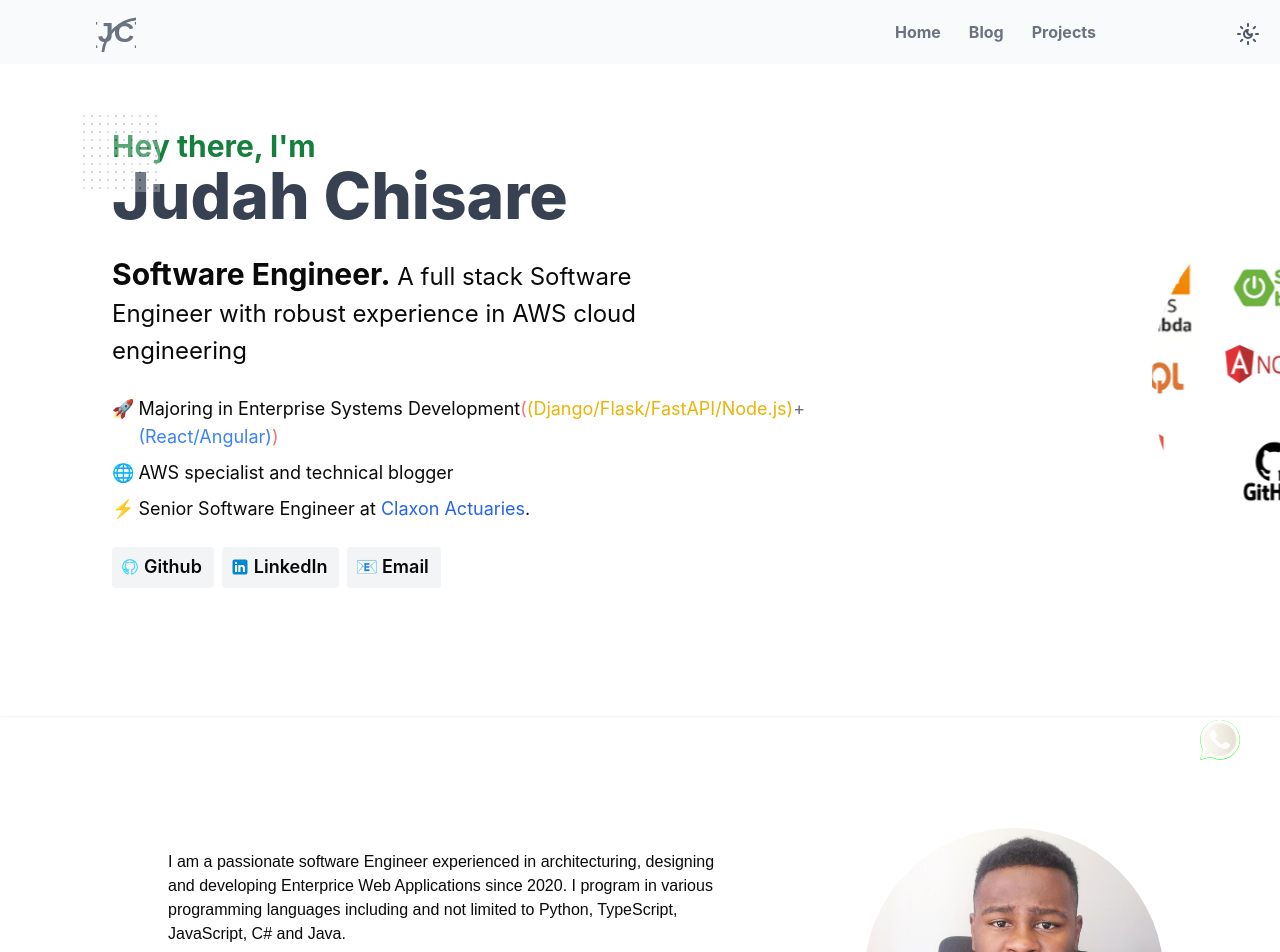
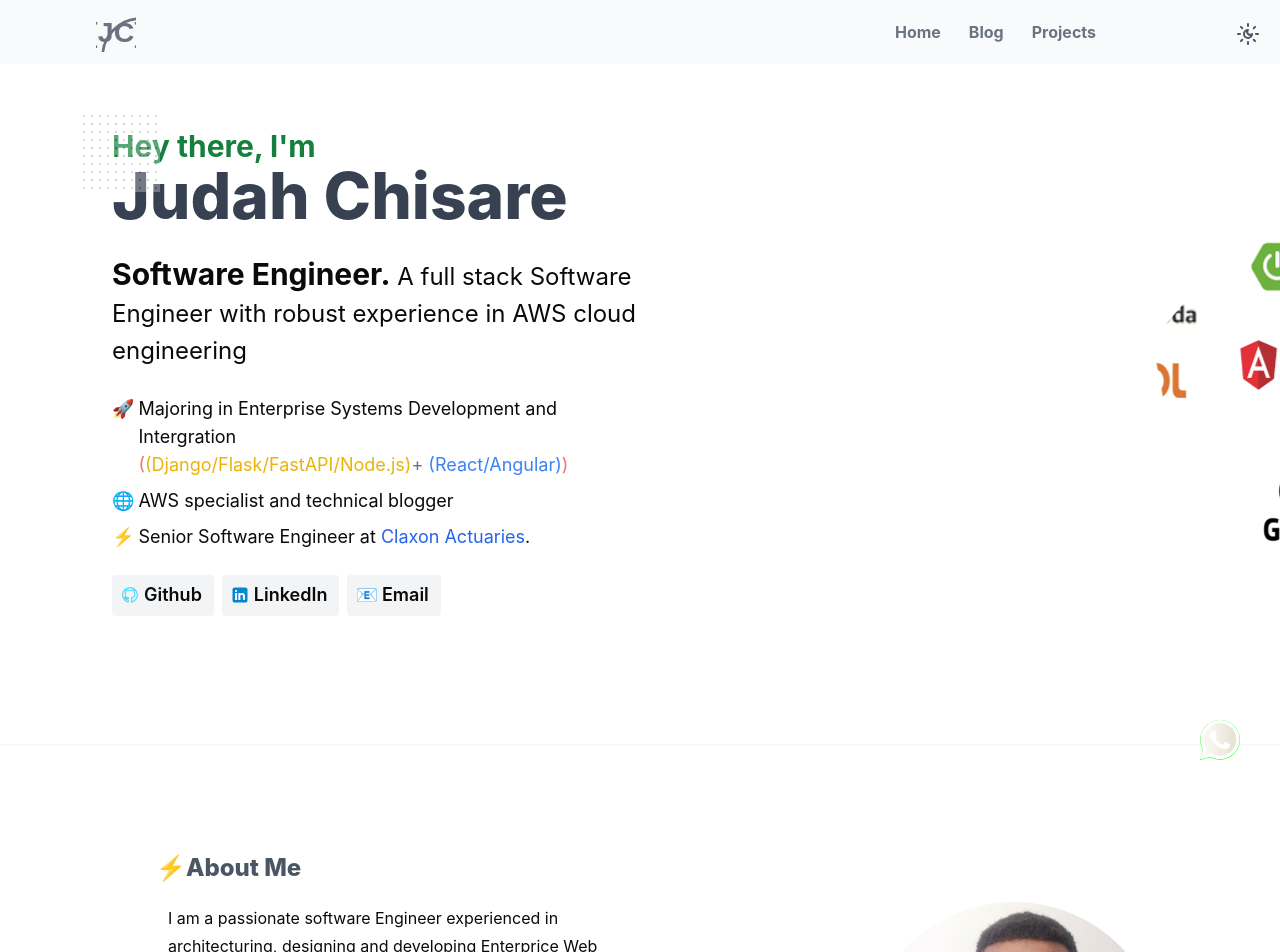
Before and after one commit to judahtc/judahtc.github.io, a React (Vite) app: page / in a window 1280 px wide. Shown: the top 952 px of the page. Built offline with nearby package versions, Linux system fonts and the light colour scheme.

Commit message:
refactor: changed the sape of skills

```diff
--- a/src/components/About.tsx
+++ b/src/components/About.tsx
@@ -34,21 +34,25 @@ export default function About() {
     }, []); // Empty dependency array ensures this effect runs only once
 
     const localstyle = {
-        fontFamily: "Raleway, Arial, sans-serif",
+        fontFamily:
+            'Inter, -apple-system, BlinkMacSystemFont, "Segoe UI", Helvetica, Arial, sans-serif, "Apple Color Emoji", "Segoe UI Emoji", "Segoe UI Symbol"',
+        fontSize: "18px",
+        fontWeight: 400,
+        lineHeight: "24px",
     };
 
     return (
         <>
             <div
-                className="lg:ml-36 lg:mr-20 lg:mt-24 lg:w-1/2 md:ml-52 md:mr-20 md:mt-24 md:w-1/2 mx-3 mt-8  opacity-0 transform translate-y-10 rounded-lg bg-gradient-to-br  lg:py-3 lg:px-3 px-2 dark:text-zinc-400" // Added opacity and translation
+                className="custom-base-text left-20 lg:ml-36 lg:mr-20 lg:mt-24 lg:w-1/2 md:ml-52 md:mr-20 md:mt-24 md:w-1/2 mx-3 mt-8  opacity-0 transform translate-y-10 rounded-lg bg-gradient-to-br  lg:py-3 lg:px-3 px-2 dark:text-zinc-400" // Added opacity and translation
                 id="animatedText"
                 style={localstyle}
             >
-                <div className="title lg:hidden dark:text-zinc-900  font-bold text-lg lg:ml-3 md:ml-3  text-gray-700  lg:font-extrabold lg:text-2xl mb-5 lg:text-white md:font-extrabold md:text-2xl  md:text-white">
+                <div className="title  dark:text-zinc-400  font-bold text-lg dmd:ml-3  text-gray-700  lg:font-extrabold lg:text-2xl mb-5 lg:text-gray-600 md:font-extrabold md:text-2xl  md:text-white">
                     ⚡About Me
                 </div>
 
-                <div className="lg:w-11/12 lg:ml-3 lg:mb-3 lg:text-base w-full ml-3 mb-3 text-[0.90rem] leading-6">
+                <div className="lg:w-10/12 lg:ml-3 lg:mb-3 lg:text-base lg:leading-7 w-full ml-3 mb-3 text-[0.90rem] leading-6 ">
                     <p className="first mb-3 mr-3">
                         I am a passionate software Engineer experienced in
                         architecturing, designing and developing Enterprice Web
--- a/src/components/HeroSection.tsx
+++ b/src/components/HeroSection.tsx
@@ -21,11 +21,11 @@ export default function HeroSection() {
                     <p className="text-xl lg:text-3xl md:text-3xl font-bold text-green-700">
                         Hey there, l'm
                     </p>
-                    <span className="text-3xl lg:text-[4rem] md:text-6xl font-extrabold text-gray-700 z-50">
+                    <span className="text-3xl lg:text-[4rem] md:text-6xl font-extrabold text-gray-700 z-50 dark:text-zinc-300">
                         Judah Chisare
                     </span>
 
-                    <p className="mt-7 w-3/4 md:w-3/4 lg:w-3/4 text-lg lg:text-3xl md:text-2xl">
+                    <p className="mt-7 w-3/4 md:w-3/4 lg:w-[75%] text-lg lg:text-3xl md:text-2xl">
                         <span className=" font-bold">Software Engineer.</span>
                         <span className="text-base md:text-2xl">
                             {" "}
@@ -34,12 +34,13 @@ export default function HeroSection() {
                         </span>
                     </p>
 
-                    <p className="mt-7 text-base lg:text-lg ">
+                    <p className="mt-7 text-base lg:text-lg lg:w-3/5">
                         {" "}
                         <div className="flex space-x-1 items-start">
                             <span>🚀</span>{" "}
                             <span>
-                                Majoring in Enterprise Systems Development
+                                Majoring in Enterprise Systems Development and
+                                Intergration <br></br>
                                 <span className="text-gray-500">
                                     <span className="text-red-400">(</span>
                                     <span className="text-yellow-500">
--- a/src/components/Home.tsx
+++ b/src/components/Home.tsx
@@ -39,7 +39,7 @@ export default function Home() {
     }, [theme]);
     return (
         <>
-            <div className="flex items-center shadow-sm dark:shadow-zinc-950 lg:pb-32 pb-12">
+            <div className="flex items-center shadow-sm dark:shadow-none dark:border-b dark:border-zinc-900 lg:pb-32 pb-12">
                 <HeroSection />
                 <div className="hidden lg:block md:block">
                     <SkillsPic />
--- a/src/components/SkillsPic.tsx
+++ b/src/components/SkillsPic.tsx
@@ -3,7 +3,7 @@ import skills from "/src/assets/images/skills.png";
 export default function SkillsPic() {
     return (
         <>
-            <div className="mt-24 mr-32 myself">
+            <div className="mt-20 mr-32 myself">
                 <img src={skills} alt="Skills" className="oval-image" />
             </div>
         </>
--- a/src/index.css
+++ b/src/index.css
@@ -65,13 +65,13 @@ body {
     }
 }
 .oval-image {
-    width: 350px; /* Adjust the width */
-    margin-top: 50px;
-    height: 310px; /* Adjust the height */
-    object-fit: cover; /* Ensures the content fits the shape */
-    border-radius: 50%; /* Creates an oval shape */
+    width: 450px;
+    height: 400px;
+    position: relative;
+    clip-path: polygon(50% 0%, 100% 38%, 82% 100%, 18% 100%, 0% 38%);
+    object-fit: cover;
     overflow: hidden;
-    border: none /* Optional: Add a border */;
+    border: none;
     animation: blink 2s infinite;
 }
 
@@ -83,8 +83,8 @@ body {
     overflow: hidden;
 }
 .circular-image-1 {
-    width: 200px; /* Set the diameter of the circle */
-    height: 200px; /* Make height and width equal for a perfect circle */
+    width: 220px; /* Set the diameter of the circle */
+    height: 220px; /* Make height and width equal for a perfect circle */
     object-fit: cover; /* Ensures the content fits the shape */
     border-radius: 50%; /* Creates a circular shape */
     overflow: hidden;
```
